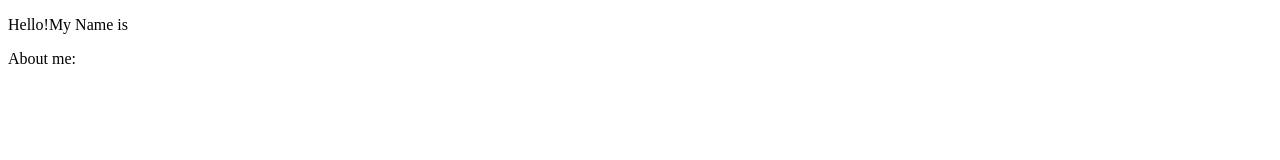
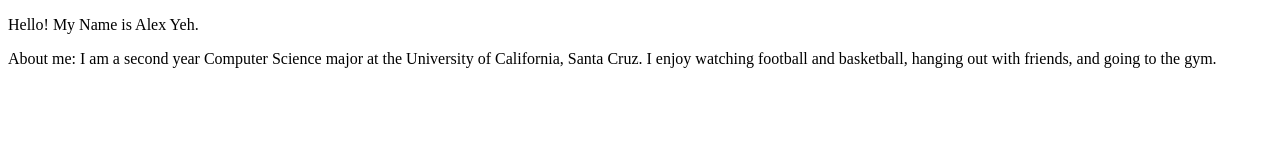
Before and after one commit to alexyehhh/website, a plain HTML site: page index.html in a window 1280 px wide. Drawn offline with Linux system fonts and the light colour scheme.

Commit message:
Write name and description of myself

```diff
--- a/index.html
+++ b/index.html
@@ -4,7 +4,7 @@
 <title>My Personal Website</title>
 </head>
 <body>
-<p>Hello!My Name is</p>
-<p>About me: </p>
+<p>Hello! My Name is Alex Yeh.</p>
+<p>About me: I am a second year Computer Science major at the University of California, Santa Cruz. I enjoy watching football and basketball, hanging out with friends, and going to the gym.</p>
 </body>
 </html>
```
